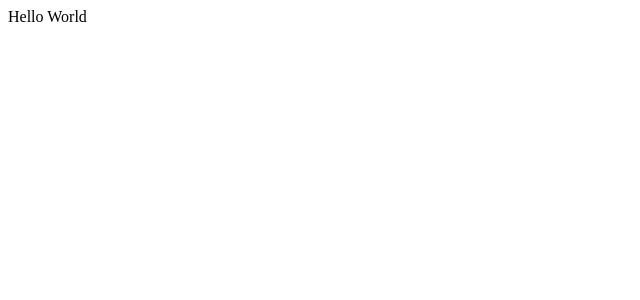
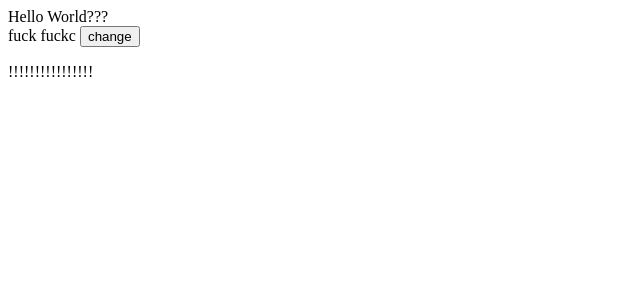
Before and after one commit to bigbossL/minewebpack, a React app: page / in a window 1280 px wide. Shown: the top 300 px of the page, without its empty margins (0-640 px from the left). Built offline with nearby package versions, Linux system fonts and the light colour scheme.

Commit message:
好使了！！

```diff
--- a/package.json
+++ b/package.json
@@ -15,6 +15,9 @@
     "babel-loader": "^8.0.5",
     "clean-webpack-plugin": "^1.0.1",
     "css-loader": "^2.1.0",
+    "eslint": "^5.14.0",
+    "eslint-loader": "^2.1.2",
+    "eslint-plugin-html": "^5.0.3",
     "extract-text-webpack-plugin": "^4.0.0-beta.0",
     "html-webpack-plugin": "^3.2.0",
     "node-sass": "^4.11.0",
--- /dev/null
+++ b/src/components/Item.tsx
@@ -0,0 +1,27 @@
+import * as React from 'react'
+import { render } from 'react-dom'
+
+interface ItemProps {
+    textname:string
+}
+interface ItemState {
+    textstate:boolean
+}
+
+export default class Item extends React.Component<ItemProps,ItemState>{
+    public readonly state={
+     textstate:false
+    }
+    public render(){
+        return(
+            <div> fuck {this.props.textname} <button onClick={this.click}>change</button><p>!!!!!!!!!!!!!!!!</p></div>
+        )
+    }
+    click=()=>{
+        console.log('fuck!!!!')
+         console.log(this)
+        this.setState({
+            textstate:true
+        })
+    }
+}
--- a/src/index.tsx
+++ b/src/index.tsx
@@ -1,6 +1,7 @@
 /* app/index.tsx */
 import * as React from 'react'
 import { render } from 'react-dom'
+import Item from './components/Item'
 
 interface IAppProps {}
 interface IAppState {}
@@ -9,7 +10,8 @@ class App extends React.Component<IAppProps, IAppState> {
   public render(): JSX.Element {
     return (
       <div>
-        Hello World
+        Hello World???
+        <Item textname='fuckc'></Item>
       </div>
     )
   }
--- a/webpack/webpack.build.config.js
+++ b/webpack/webpack.build.config.js
@@ -1,14 +1,15 @@
 const path = require('path');
 const ExtractTextPlugin = require("extract-text-webpack-plugin"); //css分离工具
-const ProgressBarPlugin = require("progress-bar-webpack-plugin");//打包显示进度条
-const HtmlWebpackPlugin = require('html-webpack-plugin');//动态生成html
-const CleanWebpackPlugin =require('clean-webpack-plugin');//每次打包删除之前的文件
+const ProgressBarPlugin = require("progress-bar-webpack-plugin"); //打包显示进度条
+const HtmlWebpackPlugin = require('html-webpack-plugin'); //动态生成html
+const CleanWebpackPlugin = require('clean-webpack-plugin'); //每次打包删除之前的文件
 // const WebpackDevServer=require('webpack-dev-server');//这个是开发用的服务器
 module.exports = {
-    entry: path.resolve(__dirname , '../src/index.tsx'),
+    entry: path.resolve(__dirname, '../src/index.tsx'),
     output: {
-        path:path.resolve(__dirname ,'../dist'),
-        filename: 'js/[name]_[hash].js'
+        path: path.resolve(__dirname, '../dist'),
+        filename: 'js/[name]_[hash].js',
+        libraryTarget: "umd"
     },
     module: {
         rules: [{
@@ -49,13 +50,16 @@ module.exports = {
     //     inline:true,
 
     //   },
+    resolve: {
+    extensions: [".ts", ".tsx", ".js", ".jsx"],
+  },
     plugins: [
         new ExtractTextPlugin("css/[name]_[hash].css"),
         new ProgressBarPlugin(),
         new HtmlWebpackPlugin({
             filename: 'index.html',
-            template: path.resolve(__dirname ,'../public/index.html'),
-            inject:'body',
+            template: path.resolve(__dirname, '../public/index.html'),
+            inject: 'body',
         }),
         new CleanWebpackPlugin(['../dist']),
         // new WebpackDevServer()
```
Also changed, not shown: 2 other files (tests, documents, lock files or other folders). Lines whose indentation alone changed are shown as unchanged.
